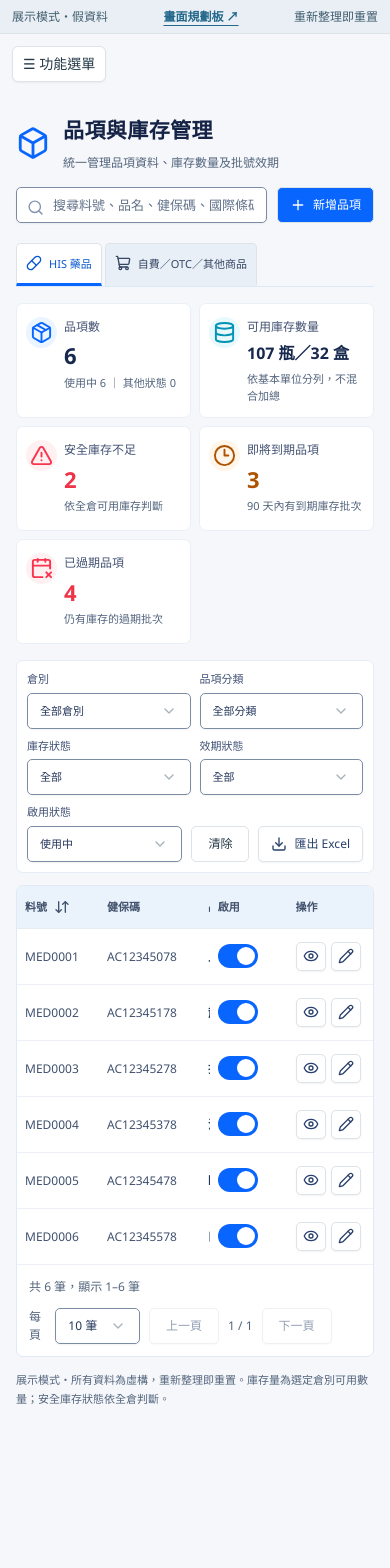
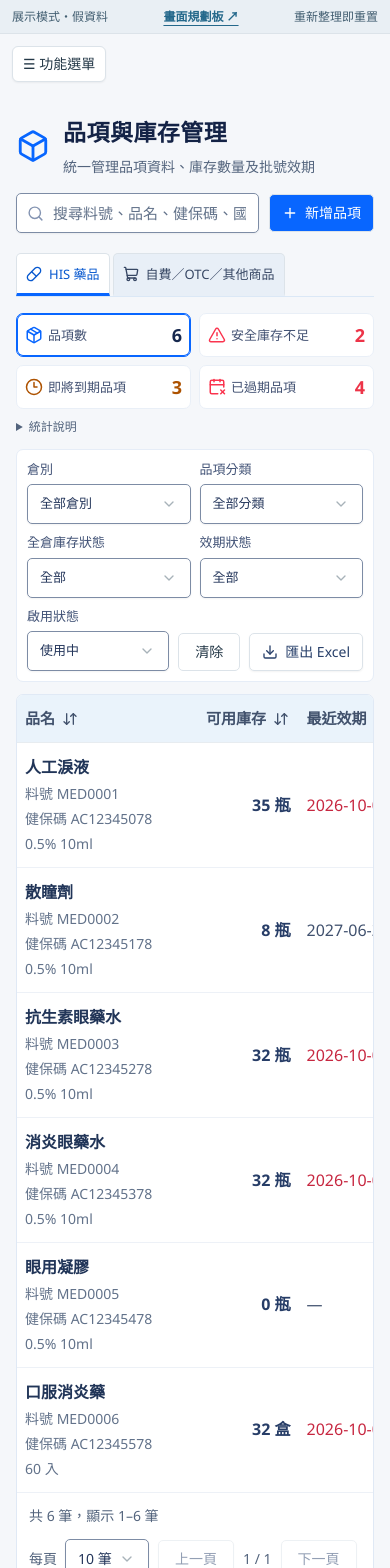
Before and after one commit to recycle-crew/Fanding, a React (Vite) app in the folder frontend/: page /items/his in a window 390 px wide. Shown: the top 1568 px of the page. Before the commit the page ends 1428 px from the top, so only its background shows below. Built offline with nearby package versions, Linux system fonts and the light colour scheme.

Commit message:
feat(品項庫存): 調整列表資訊與響應式操作介面

```diff
--- a/frontend/src/features/items/items.css
+++ b/frontend/src/features/items/items.css
@@ -7,7 +7,7 @@
   border: 0;
   border-radius: 0;
   min-width: 0;
-  font-size: 13px;
+  font-size: 15px;
 }
 .items-page *,
 .items-modal * {
@@ -84,14 +84,14 @@
 }
 .items-page .items-title h2 {
   margin: 0;
-  font-size: 24px;
+  font-size: 26px;
   letter-spacing: 0.02em;
   color: #142346;
 }
 .items-page .items-title p {
   margin: 5px 0 0;
   color: #53647d;
-  font-size: 12px;
+  font-size: 14px;
 }
 .items-heading-tools {
   display: flex;
@@ -115,10 +115,10 @@
 }
 .items-page [data-slot="button"],
 .items-modal [data-slot="button"] {
-  font-size: 12px;
+  font-size: 14px;
   gap: 7px;
   border-radius: 5px;
-  min-height: 34px;
+  min-height: 38px;
 }
 .items-page [data-slot="button"][data-variant="default"],
 .items-modal [data-slot="button"][data-variant="default"] {
@@ -162,7 +162,7 @@
   background: white;
   color: #24365b;
   font: inherit;
-  min-height: 36px;
+  min-height: 40px;
 }
 .items-page input:focus-visible,
 .items-page select:focus-visible,
@@ -193,66 +193,104 @@
 }
 .items-stats {
   display: grid;
-  grid-template-columns: repeat(5, minmax(0, 1fr));
-  gap: 12px;
-  margin-bottom: 16px;
+  grid-template-columns: repeat(4, minmax(0, 1fr));
+  gap: 8px;
+  margin-bottom: 8px;
 }
 .items-stat {
-  padding: 18px 12px;
+  font: inherit;
+  text-align: left;
+  color: inherit;
+  cursor: pointer;
+  padding: 10px 12px;
   background: white;
   border: 1px solid #e9eff7;
   border-radius: 7px;
   display: flex;
-  align-items: flex-start;
-  gap: 10px;
-  min-height: 107px;
+  align-items: center;
+  gap: 8px;
+  min-height: 48px;
 }
 .items-stat-icon {
-  flex: 0 0 40px;
-  height: 40px;
+  flex: 0 0 20px;
+  height: 20px;
   display: grid;
   place-items: center;
-  border-radius: 50%;
-  background: #ebf5ff;
   color: #0866ff;
 }
-.items-stat h3 {
-  margin: 0 0 6px;
-  font-size: 12px;
+.items-stat-content {
+  display: flex;
+  align-items: center;
+  justify-content: space-between;
+  gap: 8px;
+  flex: 1;
+  min-width: 0;
+}
+.items-stat-title {
+  display: block;
+  margin: 0;
+  font-size: 14px;
   font-weight: 500;
   color: #435273;
 }
 .items-stat strong {
   display: block;
-  font-size: 25px;
+  font-size: 20px;
   line-height: 1.2;
   font-weight: 700;
   overflow-wrap: anywhere;
 }
-.items-stat p {
+.items-stat-note {
+  display: block;
   margin: 6px 0 0;
-  font-size: 11px;
+  font-size: 13px;
   color: #53647d;
   line-height: 1.5;
+}
+.items-stat:hover {
+  border-color: #93b9ed;
+  background: #f8fbff;
+}
+.items-stat[aria-pressed="true"] {
+  border-color: #0866ff;
+  box-shadow: inset 0 0 0 1px #0866ff;
+}
+.items-summary-note {
+  margin: 0 0 12px;
+  color: #53647d;
+  font-size: 12px;
+  line-height: 1.6;
+}
+.items-summary-note summary {
+  cursor: pointer;
+  width: fit-content;
+}
+.items-summary-note p {
+  margin: 6px 0 0;
+}
+.items-secondary {
+  display: block;
+  margin-top: 5px;
+  color: #62728a;
+  font-size: 13px;
+  font-weight: 400;
 }
 .items-stat.cyan .items-stat-icon {
   color: #0493b6;
   background: #e7f9fc;
 }
 .items-stat.cyan strong {
-  font-size: 18px;
+  font-size: 20px;
   line-height: 1.45;
 }
 .items-stat.red .items-stat-icon {
   color: #fa344e;
-  background: #fff0f2;
 }
 .items-stat.red strong {
   color: #ed3448;
 }
 .items-stat.orange .items-stat-icon {
   color: #ad5200;
-  background: #fff5e9;
 }
 .items-stat.orange strong {
   color: #ad5200;
@@ -271,7 +309,7 @@
 .items-filter-bar > label {
   flex: 1 1 115px;
   gap: 5px;
-  font-size: 11px;
+  font-size: 13px;
   color: #415276;
 }
 .items-filter-bar > label select {
@@ -287,11 +325,14 @@
 .items-table-scroll {
   overflow-x: auto;
 }
+.items-mobile-code {
+  display: none;
+}
 .items-main-table {
-  min-width: 1130px;
+  min-width: 760px;
   width: 100%;
   border-collapse: collapse;
-  font-size: 12px;
+  font-size: 16px;
 }
 .items-main-table th {
   background: #eaf3fb;
@@ -299,7 +340,11 @@
   color: #41516c;
   white-space: nowrap;
   padding: 13px 8px;
-  font-size: 11px;
+  font-size: 15px;
+}
+.items-main-table .items-secondary,
+.items-main-table .items-status {
+  font-size: 14px;
 }
 .items-main-table td {
   padding: 13px 8px;
@@ -343,7 +388,7 @@
 }
 .items-status {
   display: inline-block;
-  font-size: 11px;
+  font-size: 13px;
   padding: 3px 7px;
   border-radius: 4px;
   background: #e0f7ed;
@@ -382,7 +427,7 @@
 }
 .items-usage {
   display: block;
-  font-size: 10px;
+  font-size: 12px;
   color: #53647d;
   margin-top: 3px;
 }
@@ -397,30 +442,18 @@
   background: #fff;
   border-left: 1px solid #e4edf6;
   z-index: 1;
-  width: 86px;
-  min-width: 86px;
-}
-.items-main-table th:nth-last-child(2),
-.items-main-table td:nth-last-child(2) {
-  position: sticky;
-  right: 86px;
-  background: white;
-  z-index: 1;
-  min-width: 66px;
-  border-left: 1px solid #e4edf6;
-}
-.items-main-table th:nth-last-child(2) {
-  background: #eaf3fb;
-  z-index: 2;
+  width: 156px;
+  min-width: 156px;
 }
 .items-main-table th:last-child {
   background: #eaf3fb;
   z-index: 2;
 }
 .items-row-actions [data-slot="button"] {
-  width: 30px;
-  height: 29px;
-  min-height: 29px;
+  width: auto;
+  min-height: 40px;
+  padding: 8px 10px;
+  font-size: 14px;
   color: #657da2;
 }
 .items-row-actions [data-slot="button"]:hover {
@@ -434,7 +467,7 @@
   justify-content: space-between;
   gap: 12px;
   padding: 14px;
-  font-size: 12px;
+  font-size: 14px;
   color: #53647d;
   flex-wrap: wrap;
 }
@@ -445,12 +478,14 @@
   flex-wrap: wrap;
 }
 .items-pagination .items-page-size {
+  white-space: nowrap;
+  flex-shrink: 0;
   display: flex;
   align-items: center;
   flex-direction: row;
   gap: 8px;
   font-weight: 400;
-  font-size: 12px;
+  font-size: 14px;
 }
 .items-empty {
   display: flex;
@@ -465,7 +500,7 @@
 }
 .items-sample-note {
   margin: 14px 0 0;
-  font-size: 11px;
+  font-size: 13px;
   line-height: 1.7;
   color: #53647d;
 }
@@ -497,7 +532,7 @@
   color: #203253;
   border: 1px solid #d9e5f3;
   border-radius: 10px;
-  font-size: 13px;
+  font-size: 15px;
 }
 .items-modal.items-modal-wide {
   width: 1020px;
@@ -515,7 +550,7 @@
   align-items: center;
   gap: 10px;
   margin: 0;
-  font-size: 18px;
+  font-size: 20px;
   color: #17284e;
 }
 .items-modal-heading svg {
@@ -524,7 +559,7 @@
 .items-modal-description {
   margin: 0;
   padding: 0 20px 12px;
-  font-size: 11px;
+  font-size: 13px;
   color: #53647d;
 }
 .items-editor-form {
@@ -546,7 +581,7 @@
   margin: 0 0 12px;
   background: #edf6fd;
   padding: 7px 10px;
-  font-size: 13px;
+  font-size: 15px;
   color: #29416b;
   border-radius: 4px;
 }
@@ -560,7 +595,7 @@
   display: flex;
   flex-direction: column;
   gap: 5px;
-  font-size: 12px;
+  font-size: 14px;
 }
 .items-field em {
   color: #e6314b;
@@ -569,7 +604,7 @@
 .items-field small,
 .items-note {
   color: #53647d;
-  font-size: 11px;
+  font-size: 13px;
   line-height: 1.7;
   font-weight: 400;
 }
@@ -577,7 +612,7 @@
 .items-field select,
 .items-field textarea {
   width: 100%;
-  font-size: 12px;
+  font-size: 14px;
 }
 .items-field textarea {
   padding: 8px 10px;
@@ -601,7 +636,7 @@
   flex-direction: row;
   gap: 8px;
   align-items: center;
-  font-size: 12px;
+  font-size: 14px;
 }
 .items-check [data-slot="checkbox"] {
   min-height: 0;
@@ -622,14 +657,14 @@
 .items-modal-footer > span {
   margin-right: auto;
   color: #53647d;
-  font-size: 11px;
+  font-size: 13px;
 }
 .items-error {
   padding: 10px 12px;
   background: #fff0f2;
   color: #cb2d45;
   border-radius: 5px;
-  font-size: 12px;
+  font-size: 14px;
   line-height: 1.7;
 }
 .items-discard {
@@ -638,7 +673,7 @@
   border: 1px solid #f0d3a4;
   border-radius: 5px;
   background: #fff8eb;
-  font-size: 12px;
+  font-size: 14px;
 }
 .items-discard > div {
   display: flex;
@@ -660,7 +695,7 @@
 }
 .items-product-summary h3 {
   margin: 5px 0;
-  font-size: 21px;
+  font-size: 23px;
 }
 .items-product-summary p {
   margin: 0;
@@ -670,20 +705,20 @@
   color: #087c67;
   background: #dff6ee;
   padding: 3px 6px;
-  font-size: 10px;
+  font-size: 12px;
   border-radius: 3px;
 }
 .items-stock-total small {
   display: block;
   color: #53647d;
-  font-size: 11px;
+  font-size: 13px;
 }
 .items-stock-total strong {
-  font-size: 27px;
+  font-size: 29px;
   color: #1265d7;
 }
 .items-stock-total span {
-  font-size: 13px;
+  font-size: 15px;
 }
 .items-facts {
   display: grid;
@@ -695,13 +730,13 @@
   min-width: 0;
 }
 .items-facts dt {
-  font-size: 11px;
+  font-size: 13px;
   color: #53647d;
   margin-bottom: 4px;
 }
 .items-facts dd {
   margin: 0;
-  font-size: 12px;
+  font-size: 14px;
   overflow-wrap: anywhere;
 }
 .items-detail-filters {
@@ -712,14 +747,14 @@
 }
 .items-detail-filters > label {
   flex: 1 1 130px;
-  font-size: 11px;
+  font-size: 13px;
 }
 .items-details .table-wrap {
-  font-size: 12px;
+  font-size: 16px;
 }
 @media (max-width: 1200px) {
   .items-stats {
-    grid-template-columns: repeat(3, minmax(0, 1fr));
+    grid-template-columns: repeat(2, minmax(0, 1fr));
   }
   .items-heading-tools {
     flex: 1;
@@ -730,11 +765,38 @@
   }
 }
 @media (max-width: 640px) {
+  .items-main-table .items-desktop-column {
+    display: none;
+  }
+  .items-main-table .items-mobile-code {
+    display: block;
+  }
+  .items-main-table {
+    min-width: 720px;
+    table-layout: fixed;
+  }
+  .items-main-table :is(th, td):nth-child(3) {
+    width: 180px;
+    white-space: normal;
+    overflow-wrap: anywhere;
+  }
+  .items-main-table :is(th, td):nth-child(4) {
+    width: 100px;
+  }
+  .items-main-table :is(th, td):nth-child(5) {
+    width: 130px;
+  }
+  .items-main-table :is(th, td):nth-child(6) {
+    width: 150px;
+  }
+  .items-main-table :is(th, td):last-child {
+    position: static;
+  }
   .items-page {
     padding: 0;
   }
   .items-page .items-title h2 {
-    font-size: 21px;
+    font-size: 23px;
   }
   .items-heading {
     gap: 15px;
@@ -754,23 +816,26 @@
     gap: 8px;
   }
   .items-stat {
-    padding: 13px 9px;
-    min-height: 105px;
-    gap: 7px;
+    padding: 8px;
+    min-height: 44px;
+    gap: 5px;
   }
   .items-stat-icon {
-    flex-basis: 31px;
-    height: 31px;
+    flex-basis: 18px;
+    height: 18px;
   }
   .items-stat strong {
-    font-size: 22px;
+    font-size: 18px;
+  }
+  .items-stat-title {
+    font-size: 13px;
   }
   .items-stat.cyan strong {
-    font-size: 16px;
+    font-size: 18px;
   }
   .items-tabs [data-slot="button"] {
     padding: 10px 9px;
-    font-size: 11px;
+    font-size: 13px;
   }
   .items-filter-bar {
     gap: 9px;
--- a/frontend/src/pages/Items/Home.tsx
+++ b/frontend/src/pages/Items/Home.tsx
@@ -1,12 +1,10 @@
 import { useWorkspaceDirty } from "@/features/workspace/useWorkspaceDirty";
-import { BaseSwitch } from "@/components/ui/BaseSwitch";
 import { useEffect, useMemo, useRef, useState } from "react";
 import { useLocation, useNavigate } from "react-router";
 import { itemGroupPaths } from "@/constants/workspaceRoutes";
 import {
   Box,
   Package,
-  Database,
   TriangleAlert,
   Clock3,
   CalendarX2,
@@ -42,7 +40,7 @@ import {
   BaseDialogDescription,
 } from "@/components/ui/BaseDialog";
 import { useAppDispatch, useAppSelector } from "@/store/hooks";
-import { saveItem, setItemActive } from "@/store/items";
+import { saveItem } from "@/store/items";
 import { downloadTable } from "@/helpers/excel";
 import { ItemEditor } from "@/features/items/ItemEditor";
 import { ItemDetails } from "@/features/items/ItemDetails";
@@ -68,7 +66,7 @@ const defaults = {
   expiry: "",
   active: "active",
 };
-type Modal = { kind: "new" | "edit" | "view" | "status"; item: Item };
+type Modal = { kind: "new" | "edit" | "view"; item: Item };
 const number = (value: number) =>
   value.toLocaleString("zh-TW", { maximumFractionDigits: 3 });
 
@@ -115,7 +113,7 @@ export function ItemsPage() {
   const continueRef = useRef<HTMLButtonElement>(null);
   const editorFocus = useRef<HTMLElement | null>(null);
   const today = taipeiToday();
-  const rows = useMemo(
+  const summaryRows = useMemo(
     () =>
       state.items
         .map((item) => {
@@ -141,7 +139,7 @@ export function ItemsPage() {
           };
         })
         .filter((row) => {
-          const { item, batches, stock, usage } = row;
+          const { item, usage } = row;
           return (
             item.group === group &&
             [
@@ -154,15 +152,6 @@ export function ItemsPage() {
               v.toLowerCase().includes(filter.search.trim().toLowerCase()),
             ) &&
             (!filter.category || item.category === filter.category) &&
-            (!filter.stock || stock === filter.stock) &&
-            (!filter.expiry ||
-              (filter.expiry === "不適用"
-                ? !item.trackExpiry
-                : batches.some(
-                    (b) =>
-                      b.quantity > 0 &&
-                      expiryStatus(b, today) === filter.expiry,
-                  ))) &&
             (filter.active === "all" ||
               (filter.active === "active"
                 ? usage === "使用中"
@@ -180,20 +169,29 @@ export function ItemsPage() {
         }),
     [state, group, filter, sort, today],
   );
-  const unitTotals = rows.reduce<Record<string, number>>(
-    (s, r) => ({ ...s, [r.item.unit]: (s[r.item.unit] || 0) + r.quantity }),
-    {},
+  const rows = summaryRows.filter(
+    ({ item, batches, stock }) =>
+      (!filter.stock ||
+        (filter.stock === "安全庫存不足"
+          ? stock === "低庫存" || (stock === "無庫存" && item.safetyStock > 0)
+          : stock === filter.stock)) &&
+      (!filter.expiry ||
+        (filter.expiry === "不適用"
+          ? !item.trackExpiry
+          : batches.some(
+              (b) => b.quantity > 0 && expiryStatus(b, today) === filter.expiry,
+            ))),
   );
-  const low = rows.filter(
+  const low = summaryRows.filter(
     (r) =>
       r.stock === "低庫存" || (r.stock === "無庫存" && r.item.safetyStock > 0),
   ).length;
-  const expiring = rows.filter((r) =>
+  const expiring = summaryRows.filter((r) =>
     r.batches.some(
       (b) => b.quantity > 0 && expiryStatus(b, today) === "即將到期",
     ),
   ).length;
-  const expired = rows.filter((r) =>
+  const expired = summaryRows.filter((r) =>
     r.batches.some(
       (b) => b.quantity > 0 && expiryStatus(b, today) === "已過期",
     ),
@@ -252,30 +250,26 @@ export function ItemsPage() {
   const cards = [
     {
       title: "品項數",
-      value: number(rows.length),
-      note: `使用中 ${rows.filter((r) => r.usage === "使用中").length} ｜ 其他狀態 ${rows.filter((r) => r.usage !== "使用中").length}`,
+      value: number(summaryRows.length),
+      note: "查看全部庫存及效期狀態",
+      stock: "",
+      expiry: "",
       icon: Package,
       color: "blue",
     },
     {
-      title: "可用庫存數量",
-      value:
-        Object.entries(unitTotals)
-          .map(([unit, total]) => `${number(total)} ${unit}`)
-          .join("／") || "0",
-      note: "依基本單位分列，不混合加總",
-      icon: Database,
-      color: "cyan",
-    },
-    {
       title: "安全庫存不足",
+      stock: "安全庫存不足",
+      expiry: "",
       value: number(low),
-      note: "依全倉可用庫存判斷",
+      note: "依全部倉庫的可用庫存判斷",
       icon: TriangleAlert,
       color: "red",
     },
     {
       title: "即將到期品項",
+      stock: "",
+      expiry: "即將到期",
       value: number(expiring),
       note: "90 天內有到期庫存批次",
       icon: Clock3,
@@ -283,6 +277,8 @@ export function ItemsPage() {
     },
     {
       title: "已過期品項",
+      stock: "",
+      expiry: "已過期",
       value: number(expired),
       note: "仍有庫存的過期批次",
       icon: CalendarX2,
@@ -294,9 +290,7 @@ export function ItemsPage() {
       ? "新增品項"
       : modal?.kind === "edit"
         ? "編輯品項"
-        : modal?.kind === "view"
-          ? "庫存批號明細"
-          : `${modal?.item.active ? "停用" : "啟用"}品項`;
+        : "庫存批號明細";
   return (
     <section
       className="items-page"
@@ -370,24 +364,46 @@ export function ItemsPage() {
       >
         <div className="items-stats">
           {cards.map((c) => (
-            <article key={c.title} className={`items-stat ${c.color}`}>
+            <button
+              key={c.title}
+              type="button"
+              className={`items-stat ${c.color}`}
+              aria-label={`篩選${c.title}`}
+              title={c.note}
+              aria-pressed={
+                filter.stock === c.stock && filter.expiry === c.expiry
+              }
+              onClick={() =>
+                setFilter((f) => ({ ...f, stock: c.stock, expiry: c.expiry }))
+              }
+            >
               <span className="items-stat-icon" aria-hidden="true">
-                <c.icon size={23} />
+                <c.icon size={18} />
               </span>
-              <div>
-                <h3>{c.title}</h3>
+              <span className="items-stat-content">
+                <span className="items-stat-title">{c.title}</span>
                 <strong>{c.value}</strong>
-                <p>{c.note}</p>
-              </div>
-            </article>
+              </span>
+            </button>
           ))}
         </div>
+        <details className="items-summary-note">
+          <summary>統計說明</summary>
+          <p>
+            摘要依目前群組、搜尋、分類與啟用條件統計；效期依所選倉別（即將到期為
+            90 天內），安全庫存不足依全倉判斷。點選摘要可篩選列表。
+          </p>
+        </details>
         <div className="items-filter-bar">
           {(
             [
               ["warehouse", "倉別", ["全部倉別", ...warehouses]],
               ["category", "品項分類", ["全部分類", ...categories]],
-              ["stock", "庫存狀態", ["全部", "正常", "低庫存", "無庫存"]],
+              [
+                "stock",
+                "全倉庫存狀態",
+                ["全部", "正常", "低庫存", "無庫存", "安全庫存不足"],
+              ],
               [
                 "expiry",
                 "效期狀態",
@@ -421,7 +437,7 @@ export function ItemsPage() {
                 使用中
               </BaseNativeSelectOption>
               <BaseNativeSelectOption value="inactive">
-                非使用中
+                停用中
               </BaseNativeSelectOption>
               <BaseNativeSelectOption value="all">全部</BaseNativeSelectOption>
             </BaseNativeSelect>
@@ -452,29 +468,25 @@ export function ItemsPage() {
                     "料號",
                     "健保碼",
                     "品名",
-                    "規格",
-                    "分類",
-                    "倉別",
-                    "庫存量",
-                    "單位",
+                    "可用庫存",
                     "最近效期",
-                    "安全庫存",
-                    "庫存狀態",
-                    "建議售價",
-                    "啟用",
+                    "全倉庫存狀態",
                     "操作",
                   ].map((head, index) => {
                     const key = (
                       {
                         0: "code",
                         2: "name",
-                        6: "quantity",
-                        8: "expiry",
+                        3: "quantity",
+                        4: "expiry",
                       } as const
                     )[index];
                     return (
                       <BaseTableHead
                         key={head}
+                        className={
+                          index < 2 ? "items-desktop-column" : undefined
+                        }
                         aria-sort={
                           key && sort.key === key
                             ? sort.direction === 1
@@ -504,18 +516,38 @@ export function ItemsPage() {
               <BaseTableBody>
                 {visible.map((r) => (
                   <BaseTableRow key={r.item.id}>
-                    <BaseTableCell variant="code">{r.item.code}</BaseTableCell>
-                    <BaseTableCell>{r.item.nhiCode || "—"}</BaseTableCell>
-                    <BaseTableCell variant="name">{r.item.name}</BaseTableCell>
-                    <BaseTableCell>{r.item.specification || "—"}</BaseTableCell>
-                    <BaseTableCell>{r.item.category}</BaseTableCell>
-                    <BaseTableCell>
-                      {filter.warehouse || "全部倉別"}
+                    <BaseTableCell
+                      variant="code"
+                      className="items-desktop-column"
+                    >
+                      {r.item.code}
+                    </BaseTableCell>
+                    <BaseTableCell
+                      variant="code"
+                      className="items-desktop-column"
+                    >
+                      {r.item.nhiCode || "—"}
+                    </BaseTableCell>
+                    <BaseTableCell variant="name">
+                      {r.item.name}
+                      <small className="items-mobile-code items-secondary">
+                        料號 {r.item.code}
+                      </small>
+                      <small className="items-mobile-code items-secondary">
+                        健保碼 {r.item.nhiCode || "—"}
+                      </small>
+                      <small className="items-secondary">
+                        {r.item.specification || r.item.category}
+                      </small>
                     </BaseTableCell>
                     <BaseTableCell variant="numeric">
-                      {number(r.quantity)}
+                      {number(r.quantity)} {r.item.unit}
+                      {filter.warehouse && (
+                        <small className="items-secondary">
+                          {filter.warehouse}
+                        </small>
+                      )}
                     </BaseTableCell>
-                    <BaseTableCell>{r.item.unit}</BaseTableCell>
                     <BaseTableCell
                       variant={
                         r.expiry && r.expiry < today ? "expired" : "default"
@@ -523,50 +555,35 @@ export function ItemsPage() {
                     >
                       {r.expiry || "—"}
                     </BaseTableCell>
-                    <BaseTableCell>{number(r.item.safetyStock)}</BaseTableCell>
                     <BaseTableCell>
                       <span
                         className={`items-status ${r.stock === "正常" ? "" : "danger"}`}
                       >
                         {r.stock}
                       </span>
-                    </BaseTableCell>
-                    <BaseTableCell>
-                      {r.item.suggestedPrice === ""
-                        ? "—"
-                        : `${number(Number(r.item.suggestedPrice))} 元`}
-                    </BaseTableCell>
-                    <BaseTableCell>
-                      <BaseSwitch
-                        variant="compact"
-                        type="button"
-                        checked={r.item.active}
-                        aria-label={`啟用品項：${r.item.name}`}
-                        aria-haspopup="dialog"
-                        title={r.usage}
-                        onClick={() => open("status", r.item)}
-                      />
-                      {r.usage !== "使用中" && (
-                        <small className="items-usage">{r.usage}</small>
-                      )}
+                      <small className="items-secondary">
+                        安全庫存 {number(r.item.safetyStock)} {r.item.unit}
+                      </small>
                     </BaseTableCell>
                     <BaseTableCell>
                       <div className="items-row-actions">
                         <BaseButton
                           variant="outline"
-                          size="icon"
+                          size="sm"
                           aria-label={`查看${r.item.name}`}
                           onClick={() => open("view", r.item)}
                         >
                           <Eye size={15} />
+                          明細
                         </BaseButton>
                         <BaseButton
                           variant="outline"
-                          size="icon"
+                          size="sm"
                           aria-label={`編輯${r.item.name}`}
                           onClick={() => open("edit", r.item)}
                         >
                           <Pencil size={14} />
+                          編輯
                         </BaseButton>
                       </div>
                     </BaseTableCell>
@@ -574,7 +591,7 @@ export function ItemsPage() {
                 ))}
                 {!visible.length && (
                   <BaseTableRow>
-                    <BaseTableCell colSpan={14}>
+                    <BaseTableCell colSpan={7}>
                       <div className="items-empty">
                         <Search size={30} />
                         <strong>找不到符合條件的品項</strong>
@@ -657,7 +674,7 @@ export function ItemsPage() {
             <BaseTableRow>
               {[
                 "品項料號",
-                "健保代碼",
+                "健保碼",
                 "國際條碼",
                 "品項名稱",
                 "英文名稱",
@@ -789,45 +806,6 @@ export function ItemsPage() {
               </footer>
             </>
           )}
-          {modal?.kind === "status" && (
-            <>
-              <div className="items-status-confirm">
-                <p>
-                  確定要{modal.item.active ? "停用" : "啟用"}「{modal.item.name}
-                  」嗎？
-                </p>
-                {modal.item.active &&
-                  state.batches.some(
-                    (b) => b.itemId === modal.item.id && b.quantity > 0,
-                  ) && (
-                    <p className="items-error">
-                      此品項仍有庫存。停用不會清空庫存或刪除歷史紀錄。
-                    </p>
-                  )}
-              </div>
-              <footer className="items-modal-footer">
-                <BaseButton variant="outline" onClick={() => close()}>
-                  取消
-                </BaseButton>
-                <BaseButton
-                  onClick={() => {
-                    dispatch(
-                      setItemActive({
-                        id: modal.item.id,
-                        active: !modal.item.active,
-                      }),
-                    );
-                    setNotice(
-                      `${modal.item.name}已${modal.item.active ? "停用" : "啟用"}。`,
-                    );
-                    close(true);
-                  }}
-                >
-                  確認{modal.item.active ? "停用" : "啟用"}
-                </BaseButton>
-              </footer>
-            </>
-          )}
         </BaseDialogContent>
       </BaseDialog>
     </section>
```
Also changed, not shown: 2 other files (tests, documents, lock files or other folders).
